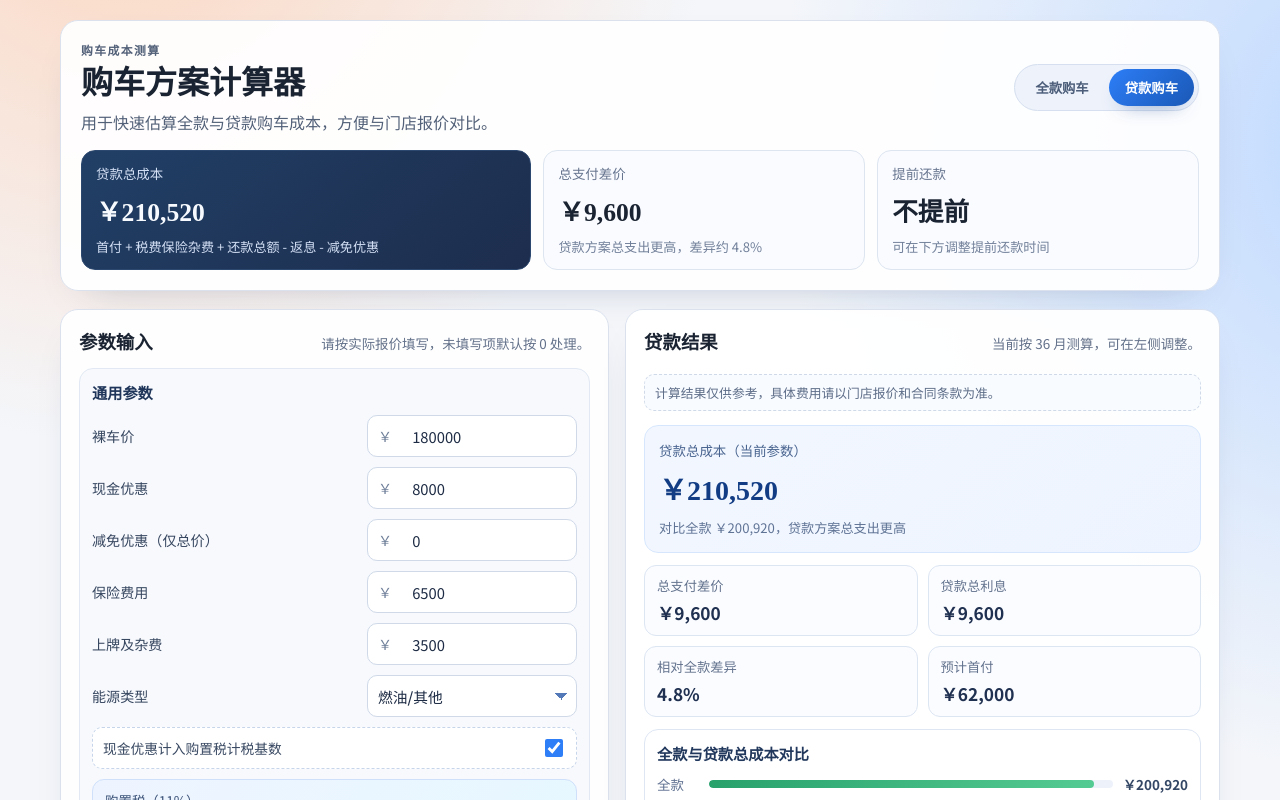
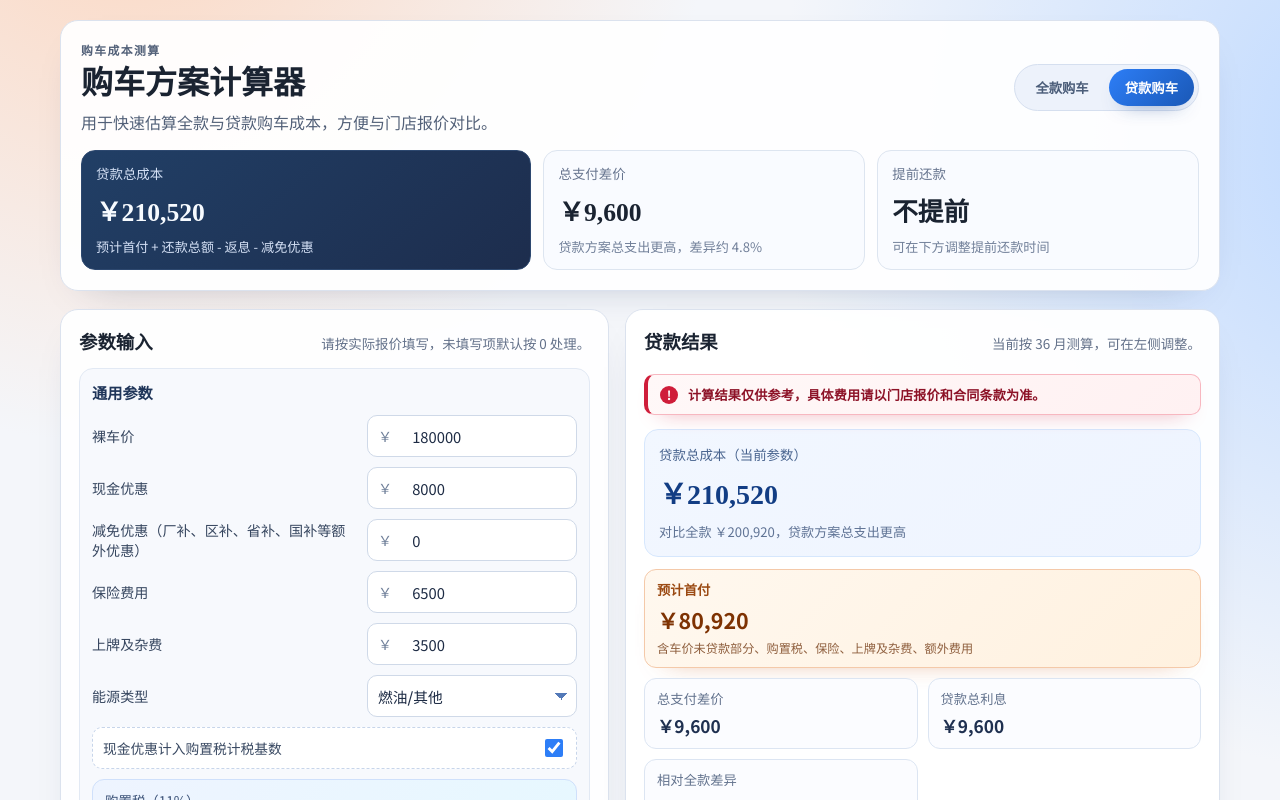
Before and after one commit to AnswerYYY/car-calculate-web, a Vue app: page / in a window 1280 px wide. Shown: the top 800 px of the page. Built offline with nearby package versions, Linux system fonts and the light colour scheme.

Commit message:
✨feat(App): 更新购车计算器逻辑，优化首付和总成本计算，增强用户体验 🎨style(css): 调整样式，增加警告提示样式，提升视觉效果

```diff
--- a/src/App.vue
+++ b/src/App.vue
@@ -18,7 +18,7 @@
         <article class="metric-card primary">
           <p>{{ form.activePlan === "loan" ? "贷款总成本" : "全款总成本" }}</p>
           <h2>{{ formatMoney(form.activePlan === "loan" ? comparison.loanPlan.totalCost : comparison.cashPlan.totalCost) }}</h2>
-          <span>{{ form.activePlan === "loan" ? "首付 + 税费保险杂费 + 还款总额 - 返息 - 减免优惠" : "车价 + 购置税 + 保险 + 杂费 + 其他费用 - 减免优惠" }}</span>
+          <span>{{ form.activePlan === "loan" ? "预计首付 + 还款总额 - 返息 - 减免优惠" : "车价 + 购置税 + 保险 + 杂费 + 其他费用 - 减免优惠" }}</span>
         </article>
 
         <article class="metric-card" v-if="form.activePlan === 'loan'">
@@ -68,7 +68,7 @@
           </label>
 
           <label class="field-row">
-            <span>减免优惠（仅总价）</span>
+            <span>减免优惠（厂补、区补、省补、国补等额外优惠）</span>
             <div class="control">
               <em>￥</em>
               <input v-model.number="form.totalReliefDiscount" type="number" min="0" step="100" inputmode="decimal" />
@@ -205,6 +205,7 @@
           </label>
 
           <p v-if="loanAmountOverflow" class="warn">贷款本金超过优惠后车价，已按优惠后车价上限计算。</p>
+          <p v-if="repaymentInputWarning" class="warn">{{ repaymentInputWarning }}</p>
         </div>
 
         <footer class="panel-foot">
@@ -251,6 +252,11 @@
           </section>
 
           <div class="kpi-grid">
+            <article class="kpi-item initial-payment">
+              <span>预计首付</span>
+              <strong>{{ formatMoney(estimatedInitialPayment) }}</strong>
+              <small>含车价未贷款部分、购置税、保险、上牌及杂费、额外费用</small>
+            </article>
             <article class="kpi-item">
               <span>总支付差价</span>
               <strong>{{ formatMoney(comparison.totalDifference) }}</strong>
@@ -262,10 +268,6 @@
             <article class="kpi-item">
               <span>相对全款差异</span>
               <strong>{{ diffRatio.toFixed(1) }}%</strong>
-            </article>
-            <article class="kpi-item">
-              <span>预计首付</span>
-              <strong>{{ formatMoney(estimatedInitialPayment) }}</strong>
             </article>
           </div>
 
@@ -350,14 +352,14 @@
     </section>
 
     <details class="formula-panel">
-      <summary>计算说明（口径）</summary>
+      <summary>计算说明</summary>
       <div class="formula-list">
         <p>优惠后车价 = max(裸车价 - 现金优惠, 0)</p>
         <p>燃油车购置税 = 计税基数 x 11%，计税基数可切换是否计入现金优惠</p>
         <p>新能源购置税：2024-2025 年免征（每辆减免上限 3 万）；2026-2027 年减半征收（每辆减税上限 1.5 万）</p>
         <p>提前还款：所选月份按结清处理，当月利息记为 0，并一次性归还剩余本金</p>
-        <p>贷款总成本 = 首付 + 税费/保险/杂费 + 还款总额 - 返息金额 - 减免优惠</p>
-        <p>减免优惠仅在最终总成本阶段扣减，不影响购置税计税基数和税额</p>
+        <p>贷款总成本 = 预计首付 + 还款总额 - 返息金额 - 减免优惠</p>
+        <p>减免优惠仅在最终总成本阶段扣减，不影响购置税计税基数和税额，适用于厂补、区补、省补、国补等额外优惠</p>
         <p>利息点 = 贷款总利息 / 贷款本金 x 100%（用于粗略比较）</p>
         <p>年化利率（估算）= 贷款总利息 / 贷款本金 / 贷款年限 x 100%</p>
         <p>总成本差额 = 贷款总成本 - 全款总成本</p>
@@ -403,6 +405,7 @@
     return {
       height: resultPanelHeight.value,
       overflowY: "auto",
+      overflowX: "hidden",
     }
   })
 
@@ -473,8 +476,41 @@
     return normalize(form.loanAmount) > effectiveCarPrice.value
   })
 
+  const normalizedLoanAmount = computed(() => {
+    return Math.min(normalize(form.loanAmount), effectiveCarPrice.value)
+  })
+
+  const minPrincipalPerMonth = computed(() => {
+    if (repaymentMonths.value <= 0) {
+      return 0
+    }
+    return normalizedLoanAmount.value / repaymentMonths.value
+  })
+
+  const repaymentInputWarning = computed(() => {
+    if (form.activePlan !== "loan" || normalizedLoanAmount.value <= 0) {
+      return ""
+    }
+
+    if (form.repaymentMethod === "equal_principal") {
+      const firstPayment = normalize(form.equalPrincipalFirstPayment)
+      if (firstPayment < minPrincipalPerMonth.value) {
+        return `等额本金首月月供低于最低可行值 ${formatMoney(minPrincipalPerMonth.value)}，系统将按可结清口径测算。`
+      }
+      return ""
+    }
+
+    const monthlyPayment = normalize(form.equalInstallmentPayment)
+    if (monthlyPayment < minPrincipalPerMonth.value) {
+      const methodLabel = form.repaymentMethod === "equal_principal_interest" ? "等本等息" : "等额本息"
+      return `${methodLabel}月供低于最低可行值 ${formatMoney(minPrincipalPerMonth.value)}，系统将按可结清口径测算。`
+    }
+
+    return ""
+  })
+
   const estimatedInitialPayment = computed(() => {
-    return comparison.value.loanPlan.downPayment + normalize(form.otherFee) + normalize(form.insuranceFee) + normalize(form.cashExtraFee)
+    return comparison.value.loanPlan.downPayment + comparison.value.loanPlan.purchaseTax + normalize(form.otherFee) + normalize(form.insuranceFee) + normalize(form.cashExtraFee)
   })
 
   const totalDiffText = computed(() => {
--- a/src/assets/styles/main.css
+++ b/src/assets/styles/main.css
@@ -11,6 +11,10 @@
   --primary-dark: #1a58b6;
   --radius-lg: 18px;
   --radius-md: 14px;
+  --alert-bg: #fff1f2;
+  --alert-border: #f7b7c0;
+  --alert-accent: #cf1d3a;
+  --alert-text: #8d1227;
 }
 
 * {
@@ -440,12 +444,46 @@ input[type="number"]::-webkit-outer-spin-button {
 
 .calc-disclaimer {
   margin: -6px 0 2px;
-  padding: 8px 10px;
+  padding: 10px 12px 10px 40px;
   border-radius: 10px;
-  border: 1px dashed #cfd9e8;
-  background: #f8fbff;
-  color: #5d6d88;
-  font-size: 0.8rem;
+  border: 1px solid var(--alert-border);
+  border-left: 4px solid var(--alert-accent);
+  background: linear-gradient(135deg, #fff8f8 0%, var(--alert-bg) 100%);
+  color: var(--alert-text);
+  font-size: 0.82rem;
+  font-weight: 700;
+  letter-spacing: 0.01em;
+  position: relative;
+  box-shadow: 0 8px 20px -18px rgba(207, 29, 58, 0.9);
+  animation: disclaimerPulse 2.2s ease-in-out infinite;
+}
+
+.calc-disclaimer::before {
+  content: "!";
+  position: absolute;
+  left: 12px;
+  top: 50%;
+  transform: translateY(-50%);
+  width: 18px;
+  height: 18px;
+  border-radius: 50%;
+  background: var(--alert-accent);
+  color: #fff;
+  display: grid;
+  place-items: center;
+  font-size: 0.78rem;
+  font-weight: 700;
+}
+
+@keyframes disclaimerPulse {
+  0%,
+  100% {
+    box-shadow: 0 8px 20px -18px rgba(207, 29, 58, 0.85);
+  }
+
+  50% {
+    box-shadow: 0 10px 24px -16px rgba(207, 29, 58, 1);
+  }
 }
 
 .result-focus {
@@ -502,6 +540,30 @@ input[type="number"]::-webkit-outer-spin-button {
   color: #1f3050;
   font-size: 1.08rem;
   font-variant-numeric: tabular-nums;
+}
+
+.kpi-item.initial-payment {
+  grid-column: 1 / -1;
+  border-color: #f4c9a9;
+  background: linear-gradient(135deg, #fff8ef, #fff1df);
+  box-shadow: 0 12px 28px -24px rgba(201, 89, 20, 0.75);
+}
+
+.kpi-item.initial-payment span {
+  color: #9b4a13;
+  font-weight: 700;
+}
+
+.kpi-item.initial-payment strong {
+  font-size: 1.34rem;
+  color: #7e3202;
+}
+
+.kpi-item.initial-payment small {
+  display: block;
+  margin-top: 4px;
+  color: #8f5f3e;
+  font-size: 0.76rem;
 }
 
 .result-block {
@@ -676,16 +738,11 @@ table {
 th,
 td {
   padding: 8px 10px;
-  text-align: right;
   border-bottom: 1px solid #eef2f8;
   font-size: 0.82rem;
   color: #304460;
   white-space: nowrap;
-}
-
-th:first-child,
-td:first-child {
-  text-align: left;
+  text-align: center;
 }
 
 thead {
@@ -751,3 +808,9 @@ tr.early {
     grid-template-columns: 1fr;
   }
 }
+
+@media (prefers-reduced-motion: reduce) {
+  .calc-disclaimer {
+    animation: none;
+  }
+}
--- a/src/utils/calculator.js
+++ b/src/utils/calculator.js
@@ -126,7 +126,11 @@ const buildEqualInstallmentSchedule = ({ principal, months, monthlyPayment, earl
     }
 
     const interestPart = remain * monthlyRate;
-    let principalPart = Math.max(0, pay - interestPart);
+    // Ensure principal is fully settled within the configured term.
+    const targetPayment = month === n
+      ? Math.max(pay, remain + interestPart)
+      : pay;
+    let principalPart = Math.max(0, targetPayment - interestPart);
 
     if (principalPart > remain) {
       principalPart = remain;
@@ -343,7 +347,8 @@ export const calcLoanPlan = (payload) => {
     : 0;
   const recommendedInterestRebate = loanAmount * 0.1;
 
-  const grossTotalCost = downPayment + extrasTotal + totalRepayment;
+  const initialPayment = downPayment + extrasTotal;
+  const grossTotalCost = initialPayment + totalRepayment;
   const netTotalCost = Math.max(0, grossTotalCost - interestRebate);
   const totalCost = Math.max(0, netTotalCost - totalReliefDiscount);
 
@@ -361,6 +366,7 @@ export const calcLoanPlan = (payload) => {
     otherFee,
     extrasTotal,
     repaymentMethod,
+    initialPayment,
     firstMonthPayment,
     lastMonthPayment,
     totalRepayment,
```
